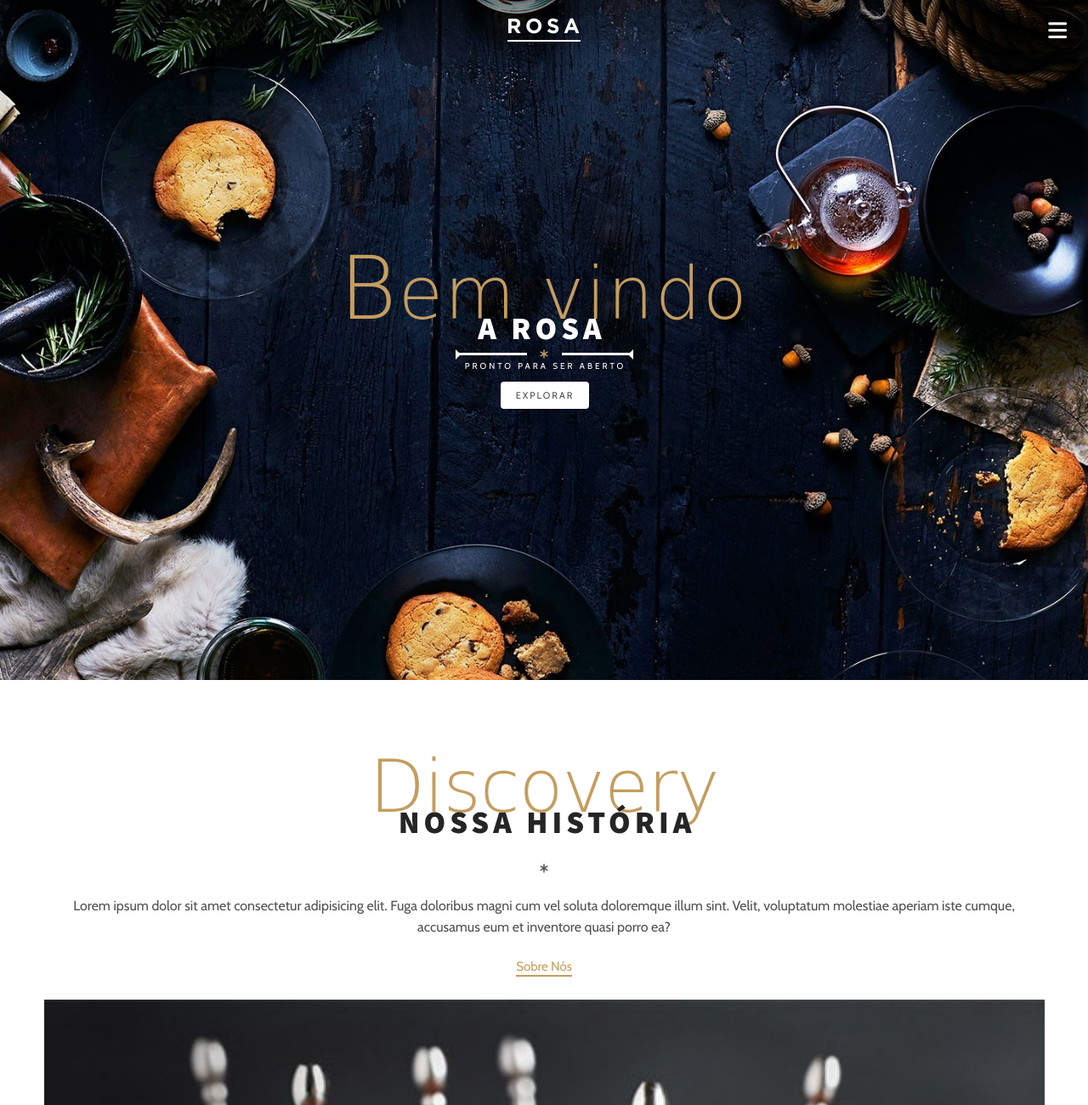
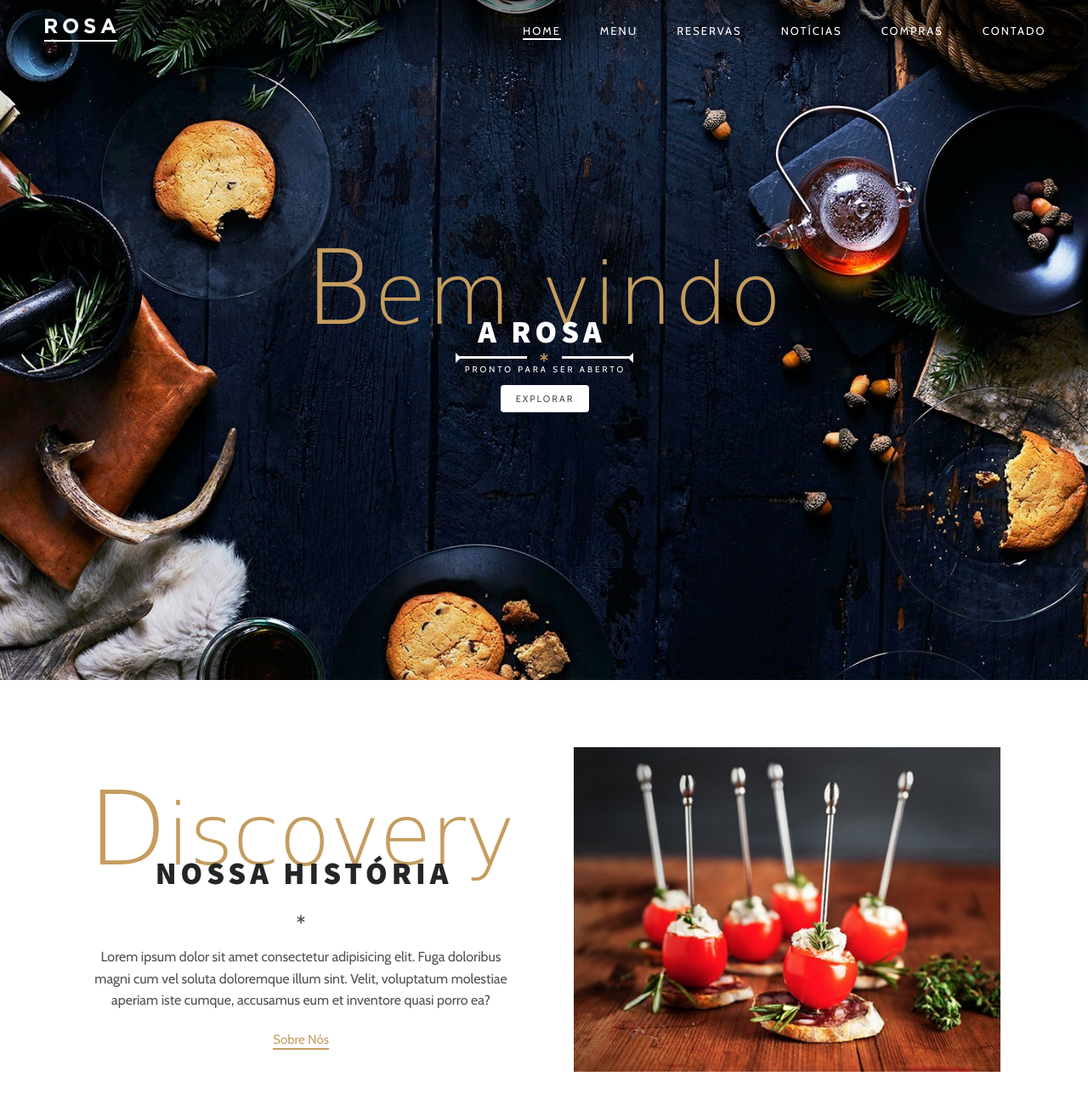
Before and after one commit to RuthhOliveira/restaurante_rosa, a plain HTML site: page index.html in a window 1280 px wide. Shown: the top 1300 px of the page at 85% size. Drawn offline with nearby package versions, Linux system fonts and the light colour scheme; a web font is replaced by a local one.

Commit message:
responsividade pronta

```diff
--- a/css/style.scss
+++ b/css/style.scss
@@ -383,7 +383,99 @@ footer{
                 top: 50%;
                 transform: translateY(-50%);
                 margin-left: 200px;
+                &:hover{
+                    color: var(--secondary-font-color);
+                }
             }
        }
     }
 }
+//media queries
+@media screen and (min-width: 900px) {
+    section{
+        padding: 7.9rem;
+    }
+    .nav{
+        justify-content: space-between;
+        .menu-toggle{
+            display: none;
+        }
+        .nav-list{
+            position: initial;
+            width: initial;
+            height: initial;
+            background-color: transparent;
+            padding: 0;
+            justify-content: initial;
+            flex-direction: row;
+            transform: initial;
+            transition: initial;
+            .nav-item{
+                margin: 0 2.4rem;
+                border: none;
+                &:last-child{
+                    margin-right: 0;
+                }
+            }
+            .nav-link{
+                font-size: 1.3rem;
+            }
+            .active{
+                position: relative;
+                &::before{
+                    content: '';
+                    position: absolute;
+                    width: 100%;
+                    height: 2px;
+                    background-color: #fff;
+                    left: 0;
+                    bottom: -3px;
+                }
+            }
+        }
+    }
+    .sub-headline{
+        font-size: 10rem;
+        .first-letter{
+            font-size: 12.2rem;
+        }
+        .headline{
+            font-size: 4.7rem;
+            letter-spacing: .8rem;
+        }
+        .line{
+            max-width: 11.4rem;
+        }
+    }
+    .restaurant-info{
+        display: flex;
+        align-items: center;
+        div{
+            flex: 1;
+        }
+    }
+    .padding-right{
+        padding-right: 7rem;
+    }
+    .footer-content{
+        max-width: 77.5rem;
+        margin: auto;
+        .footer-content-about{
+            max-width: 51.3rem;
+            margin: 0 auto 5.4rem;
+
+        }
+        .footer-content-divider{
+            display: flex;
+            justify-content: space-between;
+        }
+        .social-media, .newsletter-form{
+            width: 1000%;
+            max-width: 27.3rem;
+            margin-top: 0 1rem;
+        }
+        .newsletter-btn i{
+            margin-left: -40px;
+        }
+    }
+}
--- a/index.html
+++ b/index.html
@@ -19,7 +19,7 @@
                 <a href="#" class="logo"><img src="/images/logo-rosa.png" alt="logo escrito o nome do site em cor branca"></a>
                 <ul class="nav-list">
                     <li class="nav-item">
-                        <a href="#" class="nav-link">Home</a>
+                        <a href="#" class="nav-link active">Home</a>
                     </li>
                     <li class="nav-item">
                         <a href="#" class="nav-link">menu</a>
```
Also changed, not shown: css/style.css, 1 other file.
